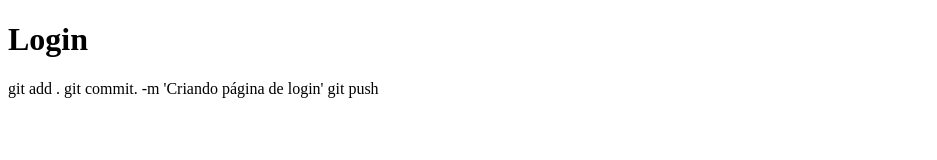
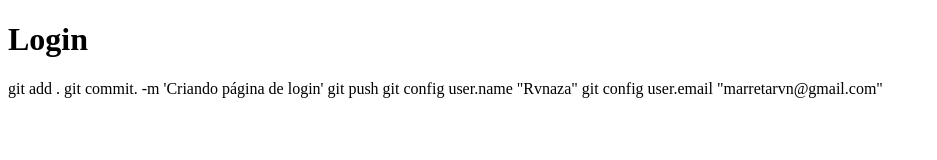
Before and after one commit to Rvnaza/login.html, a plain HTML site: page index.html in a window 1280 px wide. Shown: the whole page, without its empty margins (0-937 px from the left). Drawn offline with Linux system fonts and the light colour scheme.

```diff
--- a/index.html
+++ b/index.html
@@ -11,5 +11,8 @@
     git commit. -m 'Criando página de login'
     git push
 
+    git config user.name "Rvnaza"
+    git config user.email "marretarvn@gmail.com"
+
 </body>
 </html>
```
